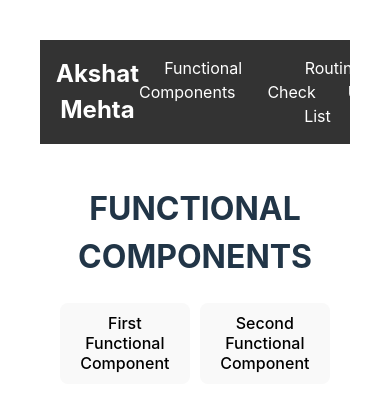
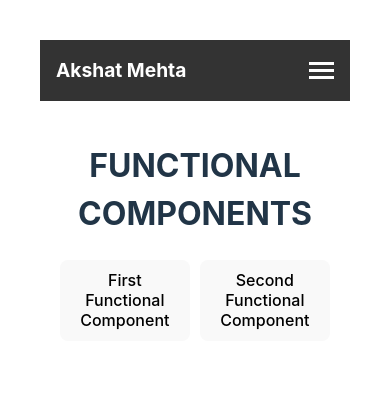
Before and after one commit to nerkoux/React-Practice, a React app in the folder assignment1/: page / in a window 390 px wide. Shown: the top 412 px of the page. Built offline with nearby package versions, Linux system fonts and the light colour scheme; the HTML template or start-up script is replaced by a standard one.

Commit message:
added hamburger menu also made it responsive for all the devices

```diff
--- a/assignment1/src/App.css
+++ b/assignment1/src/App.css
@@ -121,11 +121,7 @@
   list-style-type: none;
   margin: 0;
   padding: 0;
-  gap: 1rem; /* This adds space between nav items */
-}
-
-.nav-item {
-  /* Removed margin-left from here */
+  gap: 1rem;
 }
 
 .nav-link {
@@ -139,6 +135,64 @@
 .nav-link:hover {
   background-color: #fff;
   color: #333;
+}
+
+/* Hamburger menu icon */
+.hamburger {
+  display: none;
+  flex-direction: column;
+  cursor: pointer;
+}
+
+.hamburger span {
+  height: 3px;
+  width: 25px;
+  background-color: #fff;
+  margin: 2px 0;
+  transition: 0.4s;
+}
+
+/* Media Queries for Responsiveness */
+@media (max-width: 768px) {
+  .navbar-container {
+    flex-wrap: wrap;
+  }
+
+  .hamburger {
+    display: flex;
+  }
+
+  .nav-menu {
+    display: none;
+    width: 100%;
+    flex-direction: column;
+    align-items: center;
+    padding: 1rem 0;
+  }
+
+  .nav-menu.active {
+    display: flex;
+  }
+
+  .nav-item {
+    width: 100%;
+    text-align: center;
+  }
+
+  .nav-link {
+    padding: 0.75rem 1rem;
+    display: block;
+  }
+}
+
+@media (max-width: 480px) {
+  .navbar-brand {
+    font-size: 1.2rem;
+  }
+
+  .nav-link {
+    padding: 0.5rem 0.75rem;
+  }
 }
 
 .user-container {
--- a/assignment1/src/component/Navbar.jsx
+++ b/assignment1/src/component/Navbar.jsx
@@ -1,25 +1,39 @@
-import { Link } from 'react-router-dom'
+import React, { useState } from 'react';
+import { Link } from 'react-router-dom';
+import '../App.css';
 
 const Navbar = () => {
+  const [isMenuActive, setIsMenuActive] = useState(false);
+
+  const toggleMenu = () => {
+    setIsMenuActive(!isMenuActive);
+  };
+
   return (
     <nav className="navbar">
       <div className="navbar-container">
         <Link to="/" className="navbar-brand">
           Akshat Mehta
         </Link>
-        <ul className="nav-menu">
+        <div className="hamburger" onClick={toggleMenu}>
+          <span></span>
+          <span></span>
+          <span></span>
+        </div>
+        <ul className={`nav-menu ${isMenuActive ? 'active' : ''}`}>
           <li className="nav-item">
-            <Link to="/" className="nav-link">Functional Components</Link>
+            <Link to="/" className="nav-link" onClick={toggleMenu}>Functional Components</Link>
           </li>
           <li className="nav-item">
-            <Link to="/routingcheck" className="nav-link">Routing Check</Link>
-            <Link to="/userlist" className="nav-link">User List</Link>
-
+            <Link to="/routingcheck" className="nav-link" onClick={toggleMenu}>Routing Check</Link>
+          </li>
+          <li className="nav-item">
+            <Link to="/userlist" className="nav-link" onClick={toggleMenu}>User List</Link>
           </li>
         </ul>
       </div>
     </nav>
-  )
-}
+  );
+};
 
-export default Navbar
+export default Navbar;
```
